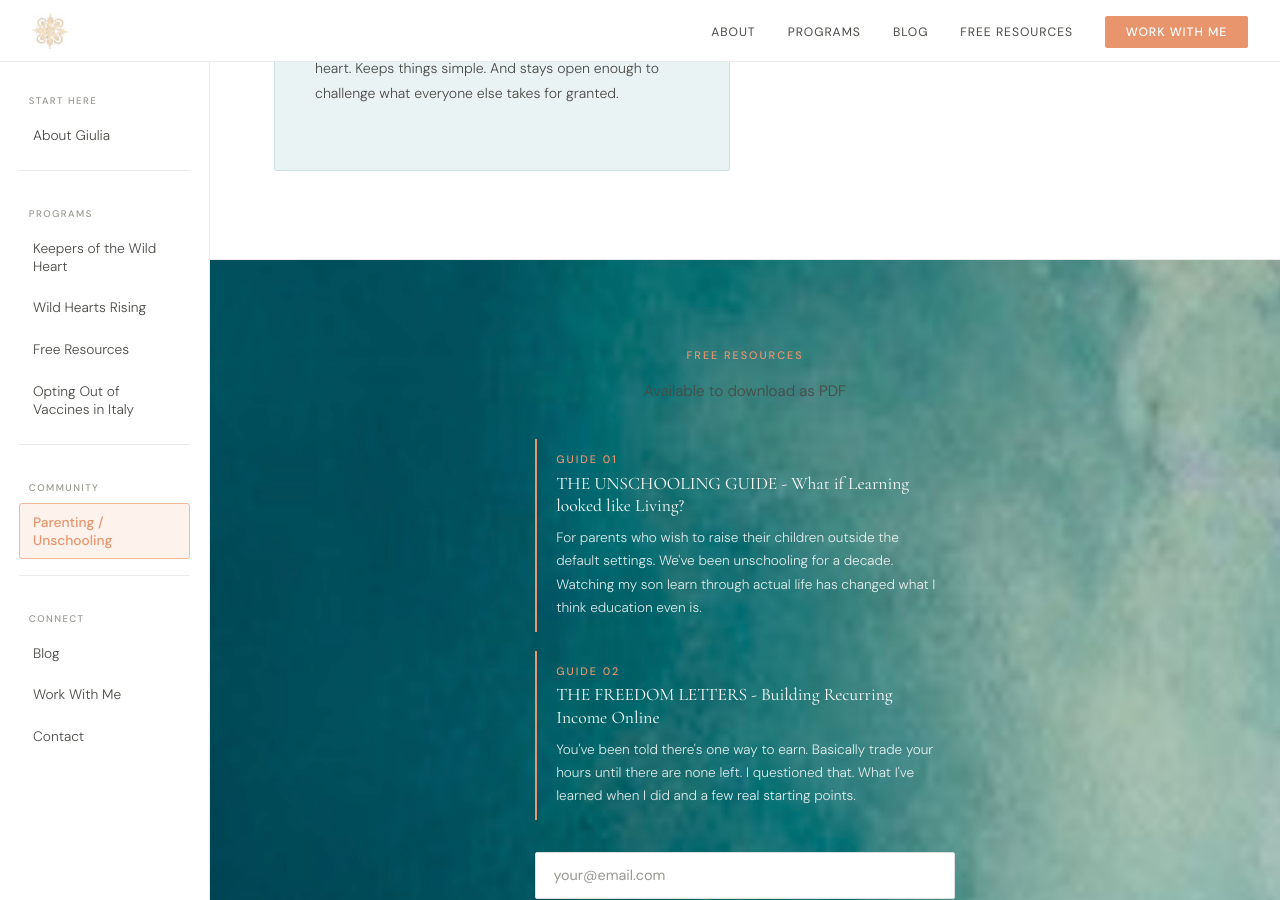
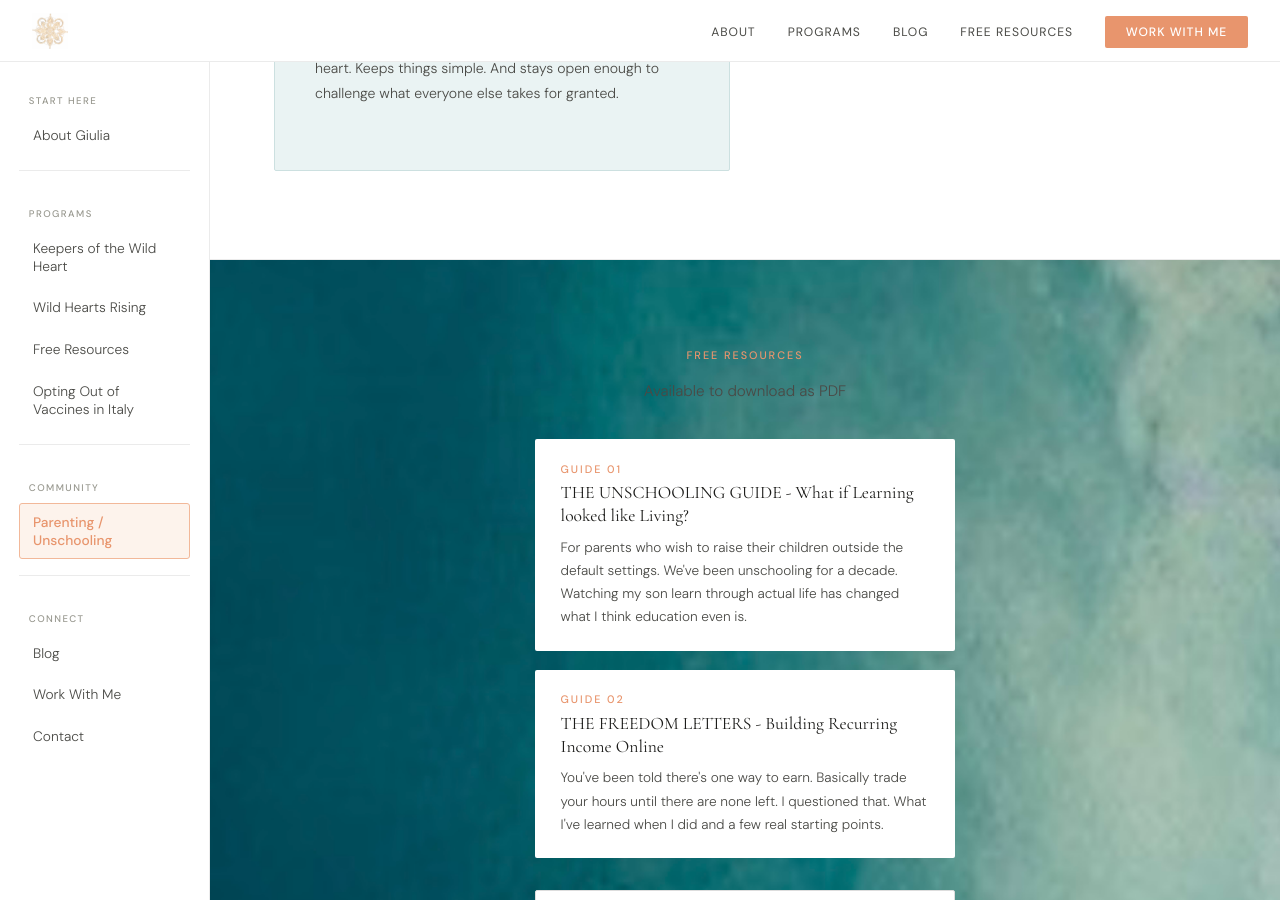
Before and after one commit to Blubell26/giuliapacciotti.com, a Jekyll site: the page built from index.html, in a window 1280 px wide and 900 px high, scrolled down 2332 px. Built offline with Jekyll 4.4.1, drawn with Linux system fonts in a browser that asks for light colours.

Commit message:
Update index.html

```diff
--- a/index.html
+++ b/index.html
@@ -336,15 +336,15 @@ footer { background:var(--dark); color:white; padding:4rem 4rem 2rem; display:gr
     <p class="newsletter-p">Available to download as PDF</p>
 
 <div style="display:flex;flex-direction:column;gap:1.2rem;margin:0 auto 2rem;max-width:420px;text-align:left;">
-  <div style="border-left:2px solid var(--peach);padding:0.8rem 1.2rem;">
+  <div style="background:white;padding:1.4rem 1.6rem;border-radius:2px;">
     <p style="font-size:0.68rem;letter-spacing:0.18em;text-transform:uppercase;color:var(--peach);font-weight:500;margin-bottom:0.4rem;">Guide 01</p>
-    <p style="font-family:'Cormorant Garamond',serif;font-size:1.1rem;color:white;font-weight:400;line-height:1.3;margin-bottom:0.5rem;">THE UNSCHOOLING GUIDE - What if Learning looked like Living?</p>
-    <p style="font-size:0.85rem;line-height:1.7;color:rgba(255,255,255,0.85);font-weight:300;">For parents who wish to raise their children outside the default settings. We've been unschooling for a decade. Watching my son learn through actual life has changed what I think education even is.</p>
+    <p style="font-family:'Cormorant Garamond',serif;font-size:1.1rem;color:var(--dark);font-weight:400;line-height:1.3;margin-bottom:0.5rem;">THE UNSCHOOLING GUIDE - What if Learning looked like Living?</p>
+    <p style="font-size:0.85rem;line-height:1.7;color:var(--mid);font-weight:300;">For parents who wish to raise their children outside the default settings. We've been unschooling for a decade. Watching my son learn through actual life has changed what I think education even is.</p>
   </div>
-  <div style="border-left:2px solid var(--peach);padding:0.8rem 1.2rem;">
+  <div style="background:white;padding:1.4rem 1.6rem;border-radius:2px;">
     <p style="font-size:0.68rem;letter-spacing:0.18em;text-transform:uppercase;color:var(--peach);font-weight:500;margin-bottom:0.4rem;">Guide 02</p>
-    <p style="font-family:'Cormorant Garamond',serif;font-size:1.1rem;color:white;font-weight:400;line-height:1.3;margin-bottom:0.5rem;">THE FREEDOM LETTERS - Building Recurring Income Online</p>
-    <p style="font-size:0.85rem;line-height:1.7;color:rgba(255,255,255,0.85);font-weight:300;">You've been told there's one way to earn. Basically trade your hours until there are none left. I questioned that. What I've learned when I did and a few real starting points.</p>
+    <p style="font-family:'Cormorant Garamond',serif;font-size:1.1rem;color:var(--dark);font-weight:400;line-height:1.3;margin-bottom:0.5rem;">THE FREEDOM LETTERS - Building Recurring Income Online</p>
+    <p style="font-size:0.85rem;line-height:1.7;color:var(--mid);font-weight:300;">You've been told there's one way to earn. Basically trade your hours until there are none left. I questioned that. What I've learned when I did and a few real starting points.</p>
   </div>
 </div>
 
@@ -352,6 +352,8 @@ footer { background:var(--dark); color:white; padding:4rem 4rem 2rem; display:gr
   <input type="email" name="email" placeholder="your@email.com" required>
   <button type="submit">Send me the guides</button>
 </form>
+  </div>
+</section>
 
   </div>
 </section>
```
